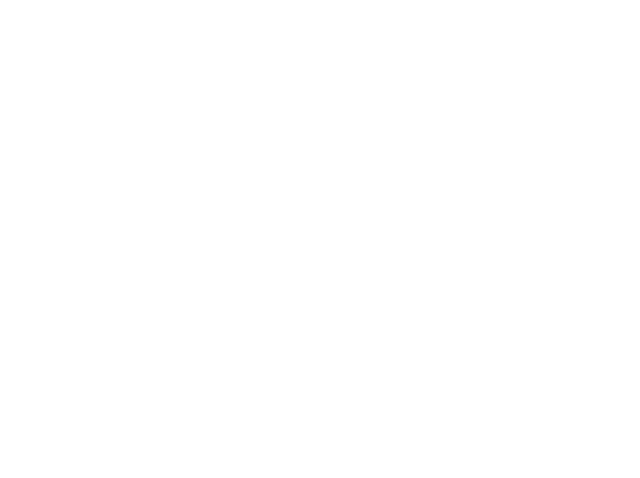
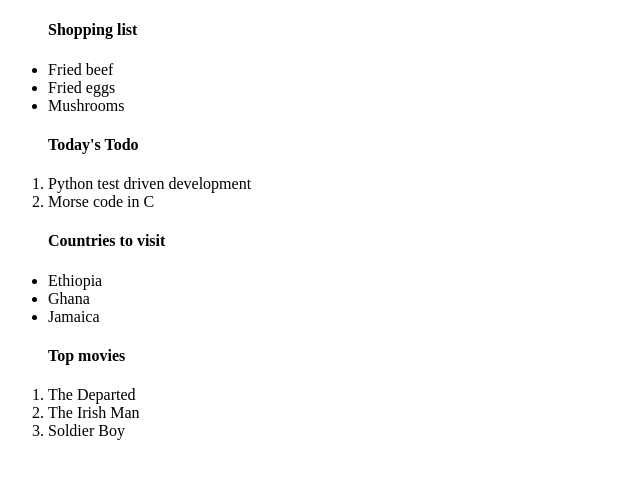
Before and after one commit to kevinkoech357/the_odin_project, a plain HTML site: page foundations/html-boilerplate/index.html in a window 1280 px wide. Shown: the whole page, without its empty margins (0-640 px from the left). Drawn offline with Linux system fonts and the light colour scheme.

Commit message:
played with <ol> and <ul> tags

```diff
--- a/foundations/html-boilerplate/index.html
+++ b/foundations/html-boilerplate/index.html
@@ -46,6 +46,36 @@
     This is where all the content that will be displayed to users will go - the text, images, lists, links, and so on.
 -->
 <body>
+    <!--
+        To get some practice using lists, create a new HTML document and create the following lists:
+        An unordered shopping list of your favorite foods
+        An ordered list of todo’s you need to get done today
+        An unordered list of places you’d like to visit someday
+        An ordered list of your all time top 5 favorite video games or movies
 
+    -->
+    <ul>
+        <h4>Shopping list</h4>
+        <li>Fried beef</li>
+        <li>Fried eggs</li>
+        <li>Mushrooms</li>
+    </ul>
+    <ol>
+        <h4>Today's Todo</h4>
+        <li>Python test driven development</li>
+        <li>Morse code in C</li>
+    </ol>
+    <ul>
+        <h4>Countries to visit</h4>
+        <li>Ethiopia</li>
+        <li>Ghana</li>
+        <li>Jamaica</li>
+    </ul>
+    <ol>
+        <h4>Top movies</h4>
+        <li>The Departed</li>
+        <li>The Irish Man</li>
+        <li>Soldier Boy</li>
+    </ol>
 </body>
 </html>
```
